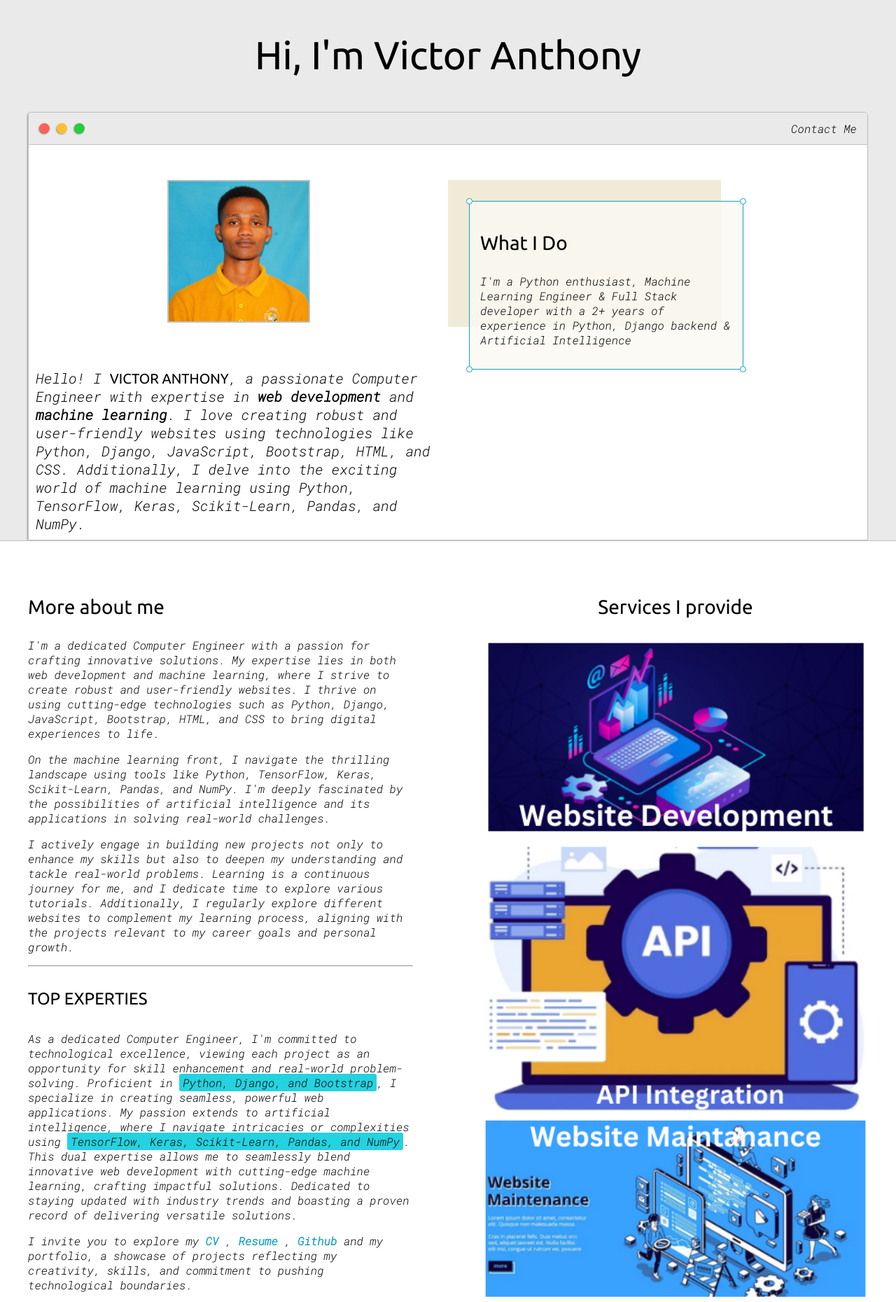
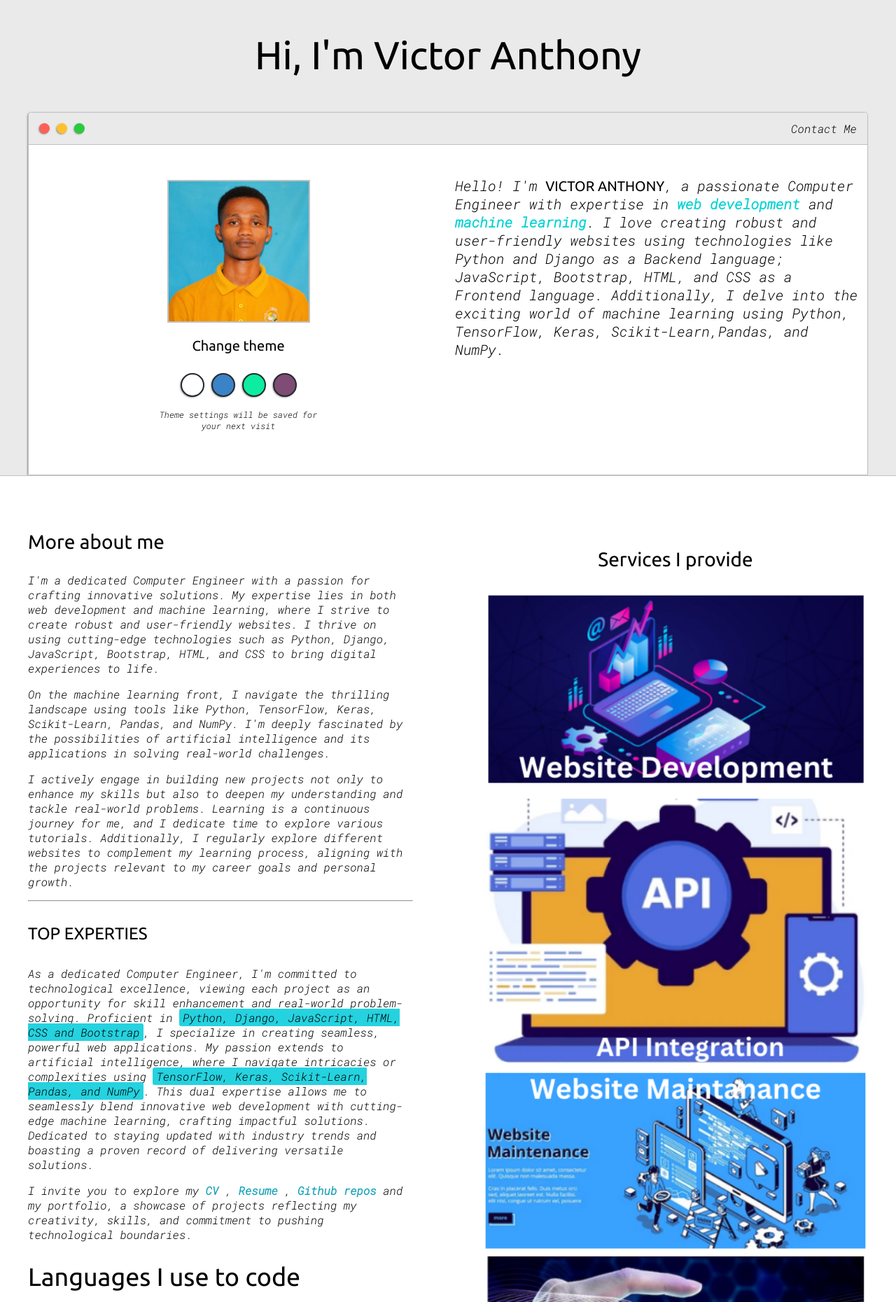
Before and after one commit to victorTonny/personal-portfolio, a Django app: page / in a window 1280 px wide. Shown: the top 1860 px of the page at 70% size. Run offline with Django 4.2, Linux system fonts and the light colour scheme; data comes from the database, SQL or seed files in the repository; some libraries are stand-ins or nearby versions.

Commit message:
Initial commit for portfolio

```diff
--- a/portfolio/templates/home.html
+++ b/portfolio/templates/home.html
@@ -33,7 +33,6 @@
 
             #skills {
                 display: flex;
-                /* justify-content: space-around; */
             }
 
             .language-skills {
@@ -113,7 +112,7 @@
 
                     <div class="left-column">
                         <img id="profile_pic" src="{% static 'images/passport.jpg' %}" alt="">
-                        <!-- <h5 class="thm-change">Change theme</h5>
+                        <h5 class="thm-change">Change theme</h5>
 
                         <div id="theme-options-wrapper">
                             <div data-mode="light" id="light-mode" class="theme-dot"></div>
@@ -122,33 +121,18 @@
                             <div data-mode="purple" id="purple-mode" class="theme-dot"></div>
                         </div>
 
-                        <p id="settings-note">Theme settings will be saved for <br> your next visit</p> -->
-                    </div>
-
-
-                    <div class="right-column">
-                        <div id="preview-shadow">
-                            <div id="preview">
-                                <div id="corner-top-left" class="corner"></div>
-                                <div id="corner-top-right" class="corner"></div>
-                                <h3>What I Do</h3>
-                                <p>I'm a Python enthusiast, Machine Learning Engineer & Full Stack developer with a 2+ years
-                                    of experience in Python, Django backend & Artificial Intelligence</p>
-                                <div id="corner-bottom-right" class="corner"></div>
-                                <div id="corner-bottom-left" class="corner"></div>
-                            </div>
-                        </div>
+                        <p id="settings-note">Theme settings will be saved for <br> your next visit</p>
                     </div>
 
 
                     <div id="introduction">
-                        <p style="font-size: 20px; margin: 5px; padding: 5px;">
-                            Hello! I <strong>VICTOR ANTHONY</strong>, a passionate Computer Engineer with expertise in <b>web development</b> and <b>machine learning</b>. I love
-                            creating
-                            robust and user-friendly websites using technologies like Python, Django, JavaScript, Bootstrap, HTML, and
-                            CSS.
-                            Additionally, I delve into the exciting world of machine learning using Python, TensorFlow, Keras, Scikit-Learn,
-                            Pandas, and NumPy.
+                        <p style="font-size: 20px; margin: 5px; padding: 5px; padding-top: 40px;">
+                            Hello! I'm <strong>VICTOR ANTHONY</strong>, a passionate Computer Engineer with expertise in
+                            <b style="color: rgb(3, 210, 213);">web development</b> and
+                            <b style="color: rgb(3, 210, 213);">machine learning</b>. I love creating
+                            robust and user-friendly websites using technologies like Python and Django as a Backend language;
+                            JavaScript, Bootstrap, HTML, and CSS as a Frontend language. Additionally, I delve into the exciting world of
+                            machine learning using Python, TensorFlow, Keras, Scikit-Learn,Pandas, and NumPy.
                         </p>
                     </div>
 
@@ -189,7 +173,7 @@
                         <p>
                             As a dedicated Computer Engineer, I'm committed to technological excellence,
                             viewing each project as an opportunity for skill enhancement and real-world problem-solving.
-                             Proficient in <span class="highlight"> Python, Django, and Bootstrap</span>, I specialize in creating seamless, powerful web applications.
+                             Proficient in <span class="highlight"> Python, Django, JavaScript, HTML, CSS and Bootstrap</span>, I specialize in creating seamless, powerful web applications.
                               My passion extends to artificial intelligence, where I navigate intricacies or complexities using <span class="highlight">TensorFlow, Keras,
                                Scikit-Learn, Pandas, and NumPy</span>. This dual expertise allows me to seamlessly blend innovative web development
                                 with cutting-edge machine learning, crafting impactful solutions. Dedicated to staying updated with industry
@@ -197,7 +181,7 @@
                         </p>
                         <p>
                             I invite you to explore my <a target="_blank" href="{% static 'pdf/MY CURRICULUM VITAE.pdf' %}"> <b>CV</b> </a>,
-                            <a target="_blank" href="{% static 'pdf/MY CURRICULUM VITAE.pdf' %}"> <b>Resume</b> </a>,<a target="_blank" href="{% static 'pdf/MY CURRICULUM VITAE.pdf' %}"> <b>Github</b> </a> and my portfolio,
+                            <a target="_blank" href="{% static 'pdf/MY CURRICULUM VITAE.pdf' %}"> <b>Resume</b> </a>,<a target="_blank" href="{% static 'pdf/MY CURRICULUM VITAE.pdf' %}"> <b>Github repos</b> </a> and my portfolio,
                              a showcase of projects reflecting my creativity, skills, and commitment to pushing technological boundaries.
                         </p>
 
@@ -221,6 +205,7 @@
                                 <li>Numpy</li>
                                 <li>Pandas</li>
                                 <li>Keras</li>
+                                <li>Django</li>
                                 <li>Streamlit</li>
                             </ul>
 
```
Also changed, not shown: db.sqlite3.
